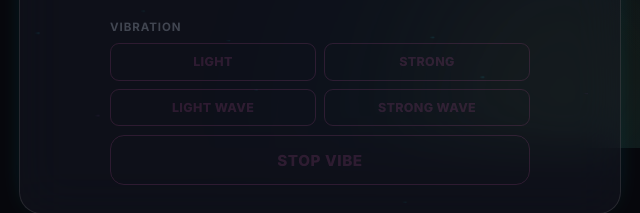
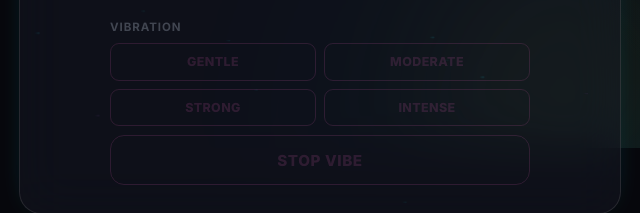
Before and after one commit to mmirani/spx-fitness, a plain HTML site: page index.html in a window 1280 px wide. Shown: the part 652-865 px from the top of the page, 5-645 px from the left. Drawn offline with nearby package versions, Linux system fonts and the light colour scheme.

Commit message:
Restore captured vibration level frames and label them Gentle–Intense.
Only [0x16, 0x01, level] starts the motor; the other mode-byte experiment did nothing. These four levels match the official WLT6200 capture.

Co-authored-by: Cursor <cursoragent@cursor.com>

```diff
--- a/index.html
+++ b/index.html
@@ -126,10 +126,10 @@
               <div class="vibrate-panel">
                 <div class="vibrate-label">Vibration</div>
                 <div class="vibrate-modes" id="vibrate-modes">
-                  <button type="button" class="btn-vibe-mode" data-mode="1" disabled title="Gentle vibration">Light</button>
-                  <button type="button" class="btn-vibe-mode" data-mode="2" disabled title="Stronger vibration">Strong</button>
-                  <button type="button" class="btn-vibe-mode" data-mode="3" disabled title="Light vibration with shifting">Light Wave</button>
-                  <button type="button" class="btn-vibe-mode" data-mode="4" disabled title="Strong vibration with shifting">Strong Wave</button>
+                  <button type="button" class="btn-vibe-mode" data-mode="1" disabled title="Level 1">Gentle</button>
+                  <button type="button" class="btn-vibe-mode" data-mode="2" disabled title="Level 2">Moderate</button>
+                  <button type="button" class="btn-vibe-mode" data-mode="3" disabled title="Level 3">Strong</button>
+                  <button type="button" class="btn-vibe-mode" data-mode="4" disabled title="Level 4">Intense</button>
                 </div>
                 <button type="button" class="btn-action btn-vibrate-stop" id="btn-vibrate-stop" disabled>Stop Vibe</button>
               </div>
--- a/js/ble.js
+++ b/js/ble.js
@@ -381,19 +381,15 @@ class SPXBluetoothDriver {
   }
 
   static VIBRATE_MODES = {
-    1: 'Light',
-    2: 'Strong',
-    3: 'Light Wave',
-    4: 'Strong Wave',
+    1: 'Gentle',
+    2: 'Moderate',
+    3: 'Strong',
+    4: 'Intense',
   };
 
-  static VIBRATE_INTENSITY = 0x01;
-
   /**
-   * Start or switch a vibration mode (1–4). Standby only.
-   * Official-app setShakeCtrl is [0x16, mode, intensity]. The first live
-   * test sent [0x16, 0x01, N] so every button was mode 1 (Light) at
-   * different intensities — they felt the same. Mode now goes in byte 2.
+   * Vibration levels 1–4. Captured WLT6200 frames (same chip as RM-01):
+   *   on:  [0x16, 0x01, level]   off: [0x16, 0x00, 0x00]
    */
   async setVibrate(mode) {
     const clamped = Math.max(1, Math.min(4, mode | 0));
@@ -409,7 +405,7 @@ class SPXBluetoothDriver {
     }
 
     const ok = await this.sendFrame(
-      SPXBluetoothDriver.buildCommandFrame([0x16, clamped, SPXBluetoothDriver.VIBRATE_INTENSITY]),
+      SPXBluetoothDriver.buildCommandFrame([0x16, 0x01, clamped]),
       `Vibrate ${SPXBluetoothDriver.VIBRATE_MODES[clamped]}`
     );
     if (ok) this.vibrateLevel = clamped;
@@ -423,13 +419,10 @@ class SPXBluetoothDriver {
       return true;
     }
 
-    // Always send off — UI state can lag the pad. 0x16 off first, then the
-    // confirmed belt STOP frame which also halts the vibration motor.
     const off = await this.sendFrame(
       SPXBluetoothDriver.buildCommandFrame([0x16, 0x00, 0x00]),
       'Vibrate Off'
     );
-    await this.sendFrame(SPXBluetoothDriver.FRAME.STOP, 'Stop (vibrate halt)');
     this.vibrateLevel = 0;
     return off;
   }
```
Also changed, not shown: float-controls.html (+4 -4 lines), theater.html (+4 -4 lines).
